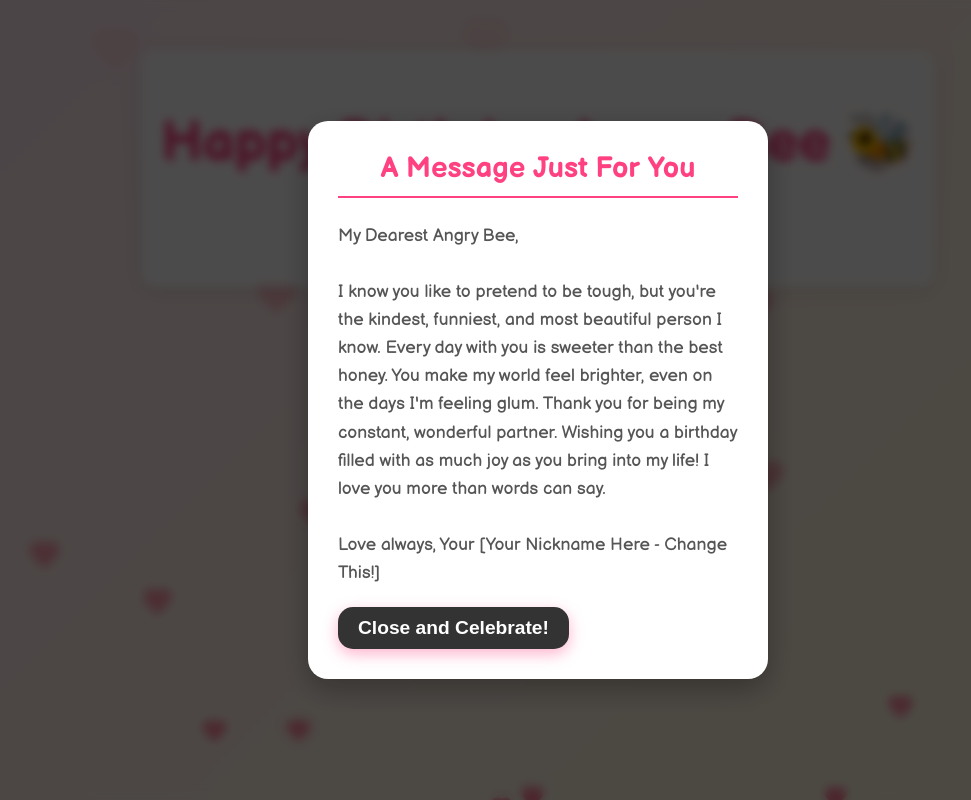
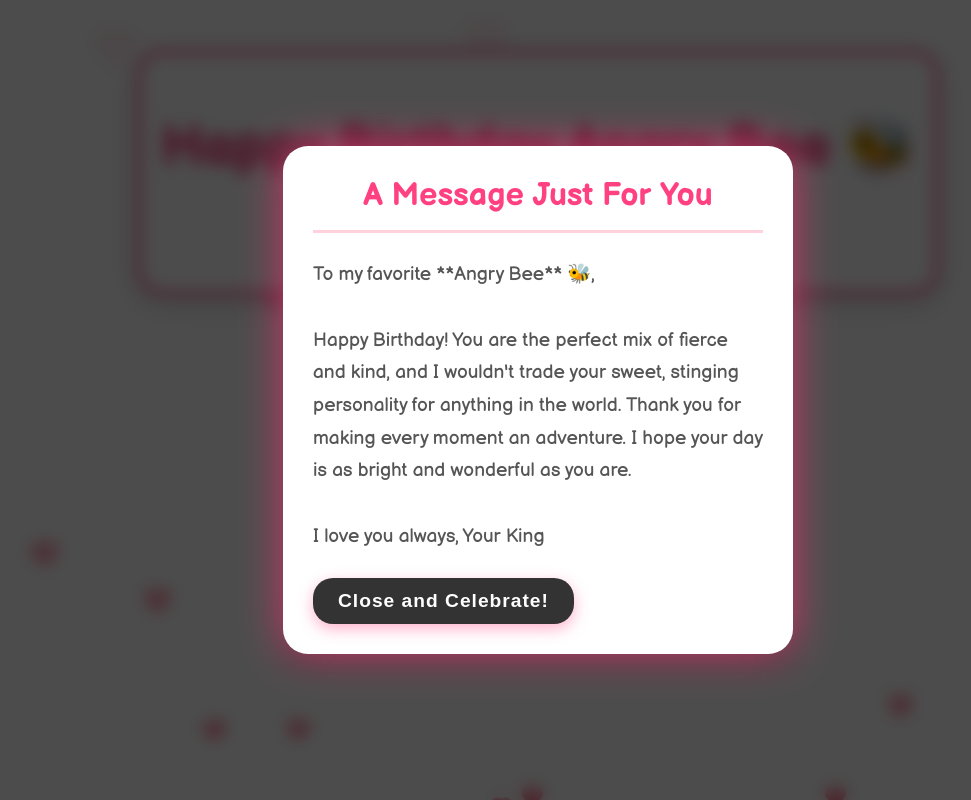
Before and after one commit to mushtaqmahin234-prog/angry-bee-birthday, a plain HTML site: page index.html in a window 1280 px wide. Both pictures are taken after a click on the button "Click Me 🎁". Shown: the whole page, without its empty margins (102-1073 px from the left). Drawn offline with Linux system fonts and the light colour scheme.

Commit message:
Update index.html

```diff
--- a/index.html
+++ b/index.html
@@ -8,17 +8,27 @@
     /* 1. New Google Font for a softer look */
     @import url('https://fonts.googleapis.com/css2?family=Balsamiq+Sans:wght@400;700&display=swap');
 
+    /* Confetti Pattern Texture */
     body {
       margin: 0;
       padding: 0;
       font-family: 'Balsamiq Sans', cursive, sans-serif;
       text-align: center;
-      background: linear-gradient(135deg, #ffe6f0, #fff8dc);
-      overflow-x: hidden; /* Prevent horizontal scroll on mobile */
       min-height: 100vh;
       display: flex;
       flex-direction: column;
       align-items: center;
+      overflow-x: hidden;
+
+      /* Animated Gradient Background */
+      background: linear-gradient(135deg, #ffe6f0, #fff8dc);
+      background-size: 400% 400%;
+      animation: colorShift 15s ease infinite;
+
+      /* Subtle Confetti Texture Overlay */
+      background-image: radial-gradient(#ffc0cb 0.5px, transparent 0.5px),
+                        radial-gradient(#ffd700 0.5px, transparent 0.5px);
+      background-size: 20px 20px;
     }
 
     /* Main Content Styling */
@@ -27,21 +37,27 @@
       padding: 20px;
       max-width: 90%;
       z-index: 10;
-      background: rgba(255, 255, 255, 0.8);
-      border-radius: 15px;
-      box-shadow: 0 4px 20px rgba(0, 0, 0, 0.1);
+      background: rgba(255, 255, 255, 0.95);
+      border-radius: 25px; /* More rounded */
+      box-shadow: 0 8px 30px rgba(0, 0, 0, 0.15);
+      border: 4px solid #ff4081; /* Cute border */
+      transition: transform 0.3s ease;
+    }
+    .content-container:hover {
+        transform: scale(1.02);
     }
 
+
     h1 {
-      font-size: clamp(2rem, 8vw, 3.5rem); /* Responsive font size */
+      font-size: clamp(2rem, 8vw, 3.5rem);
       color: #ff4081;
-      text-shadow: 3px 3px #ffd1dc;
+      text-shadow: 4px 4px 0 #ffd1dc;
     }
 
-    /* 2. CSS for the Buzzing Bee Animation */
+    /* Buzzing Bee Animation */
     .bee-buzz {
       display: inline-block;
-      animation: buzz 0.2s infinite alternate; /* Fast wiggle animation */
+      animation: buzz 0.2s infinite alternate;
     }
 
     p {
@@ -50,9 +66,9 @@
       margin-top: 10px;
     }
 
-    /* Floating Hearts Setup */
+    /* Floating Hearts Setup (Unchanged) */
     .hearts {
-      position: fixed; /* Use fixed for better covering of viewport */
+      position: fixed;
       width: 100%;
       height: 100%;
       top: 0;
@@ -62,9 +78,9 @@
     }
     .heart {
       position: absolute;
-      width: 25px; /* Slightly larger hearts */
+      width: 25px;
       height: 25px;
-      background: #ff7f96; /* Lighter pinkish red */
+      background: #ff7f96;
       box-shadow: 0 0 5px rgba(255, 64, 129, 0.5);
       transform: rotate(45deg);
       animation: float 8s infinite ease-in;
@@ -81,7 +97,7 @@
     .heart::before { top: -12.5px; left: 0; }
     .heart::after { left: -12.5px; top: 0; }
 
-    /* Button Styling with better hover effect */
+    /* Button Styling */
     button {
       margin-top: 30px;
       padding: 15px 30px;
@@ -94,14 +110,15 @@
       transition: all 0.3s ease;
       box-shadow: 0 5px 15px rgba(255, 64, 129, 0.4);
       font-weight: bold;
+      letter-spacing: 1px;
     }
     button:hover {
       background-color: #e73370;
-      transform: translateY(-3px);
-      box-shadow: 0 8px 20px rgba(255, 64, 129, 0.6);
+      transform: scale(1.05); /* Added scale up */
+      box-shadow: 0 0 25px rgba(255, 64, 129, 0.8); /* Added glow */
     }
 
-    /* --- Message Box Styles (New) --- */
+    /* --- Message Box Styles --- */
     .message-box {
         position: fixed;
         top: 0;
@@ -109,20 +126,20 @@
         width: 100%;
         height: 100%;
         background: rgba(0, 0, 0, 0.7);
-        display: none; /* Hidden by default */
+        display: none;
         justify-content: center;
         align-items: center;
         z-index: 100;
-        backdrop-filter: blur(5px);
+        backdrop-filter: blur(8px); /* Stronger blur */
     }
 
     .message-content {
         background: white;
         padding: 30px;
-        border-radius: 20px;
+        border-radius: 25px;
         max-width: 90%;
-        width: 400px;
-        box-shadow: 0 10px 30px rgba(0, 0, 0, 0.3);
+        width: 450px; /* Slightly wider */
+        box-shadow: 0 0 40px rgba(255, 64, 129, 0.8), 0 10px 30px rgba(0, 0, 0, 0.3); /* Soft pink glow */
         transform: scale(0.8);
         opacity: 0;
         transition: all 0.5s cubic-bezier(0.68, -0.55, 0.265, 1.55); /* Bounce effect */
@@ -131,37 +148,39 @@
     .message-box.visible .message-content {
         transform: scale(1);
         opacity: 1;
+        animation: wiggle 0.4s 1 ease-out; /* Add quick wiggle on appearance */
     }
 
     .message-content h2 {
         color: #ff4081;
-        font-size: 1.8rem;
+        font-size: 2rem;
         margin-top: 0;
-        border-bottom: 2px solid #ff4081;
-        padding-bottom: 10px;
+        border-bottom: 3px solid #ffd1dc;
+        padding-bottom: 15px;
     }
 
     .message-content .message-text {
         color: #555;
-        font-size: 1.1rem;
-        line-height: 1.6;
+        font-size: 1.2rem;
+        line-height: 1.7;
         text-align: left;
     }
 
     .close-btn {
         display: block;
-        margin-top: 20px;
-        padding: 10px 20px;
+        margin-top: 25px;
+        padding: 12px 25px;
         background-color: #333;
         color: white;
         border: none;
-        border-radius: 15px;
+        border-radius: 20px;
         cursor: pointer;
-        transition: background-color 0.2s;
+        transition: background-color 0.3s, transform 0.2s;
         font-weight: bold;
     }
     .close-btn:hover {
         background-color: #ff4081;
+        transform: scale(1.05);
     }
 
 
@@ -174,6 +193,18 @@
     @keyframes buzz {
       from { transform: translateY(-1px) rotate(-2deg); }
       to { transform: translateY(1px) rotate(2deg); }
+    }
+
+    @keyframes colorShift {
+        0% { background-position: 0% 50%; }
+        50% { background-position: 100% 50%; }
+        100% { background-position: 0% 50%; }
+    }
+
+    @keyframes wiggle {
+        0%, 100% { transform: scale(1) rotate(0deg); }
+        25% { transform: scale(1.05) rotate(-1deg); }
+        75% { transform: scale(1.05) rotate(1deg); }
     }
   </style>
 </head>
@@ -189,14 +220,15 @@
   <!-- The new message modal structure -->
   <div class="message-box" id="messageBox">
     <div class="message-content">
+        <!-- Message content is placed here -->
         <h2>A Message Just For You</h2>
         <p class="message-text">
-            My Dearest Angry Bee,
+            To my favorite **Angry Bee** 🐝,
             <br><br>
-            I know you like to pretend to be tough, but you're the kindest, funniest, and most beautiful person I know. Every day with you is sweeter than the best honey. You make my world feel brighter, even on the days I'm feeling glum. Thank you for being my constant, wonderful partner. Wishing you a birthday filled with as much joy as you bring into my life! I love you more than words can say.
+            Happy Birthday! You are the perfect mix of fierce and kind, and I wouldn't trade your sweet, stinging personality for anything in the world. Thank you for making every moment an adventure. I hope your day is as bright and wonderful as you are.
             <br><br>
-            Love always,
-            Your [Your Nickname Here - Change This!]
+            I love you always,
+            Your King
         </p>
         <button class="close-btn" onclick="hideMessage()">Close and Celebrate!</button>
     </div>
@@ -213,7 +245,7 @@
       // 1. Make the container visible immediately
       messageBox.style.display = 'flex';
 
-      // 2. Wait a small moment, then add the 'visible' class to trigger the CSS transition (bounce)
+      // 2. Wait a small moment, then add the 'visible' class to trigger the CSS transition (bounce and wiggle)
       setTimeout(() => {
           messageBox.classList.add('visible');
       }, 10);
@@ -232,7 +264,7 @@
       }, 500);
     }
 
-    // --- Floating Hearts Logic (Unchanged) ---
+    // --- Floating Hearts Logic ---
     function createHeart() {
       const heart = document.createElement("div");
       heart.className = "heart";
```
